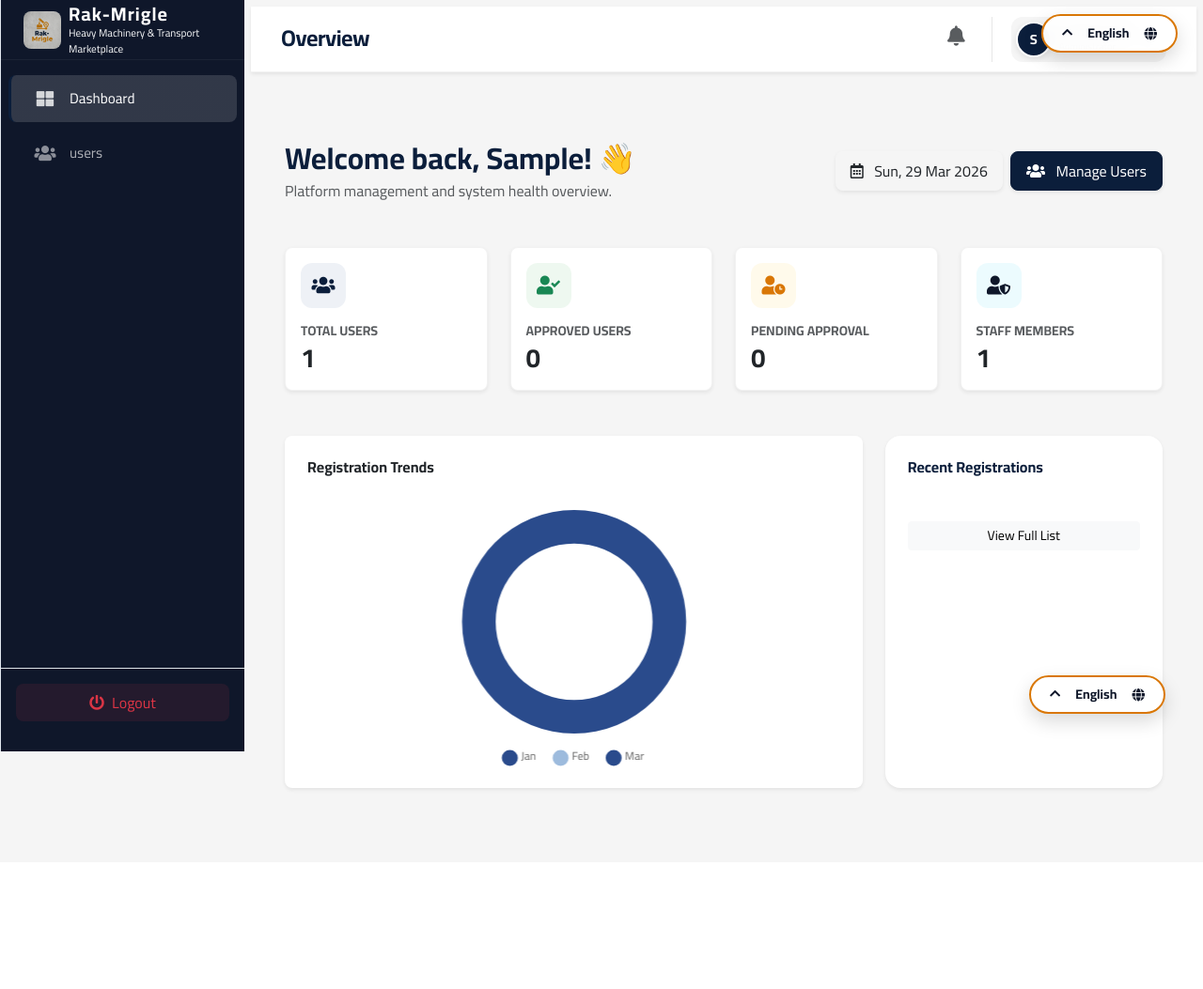
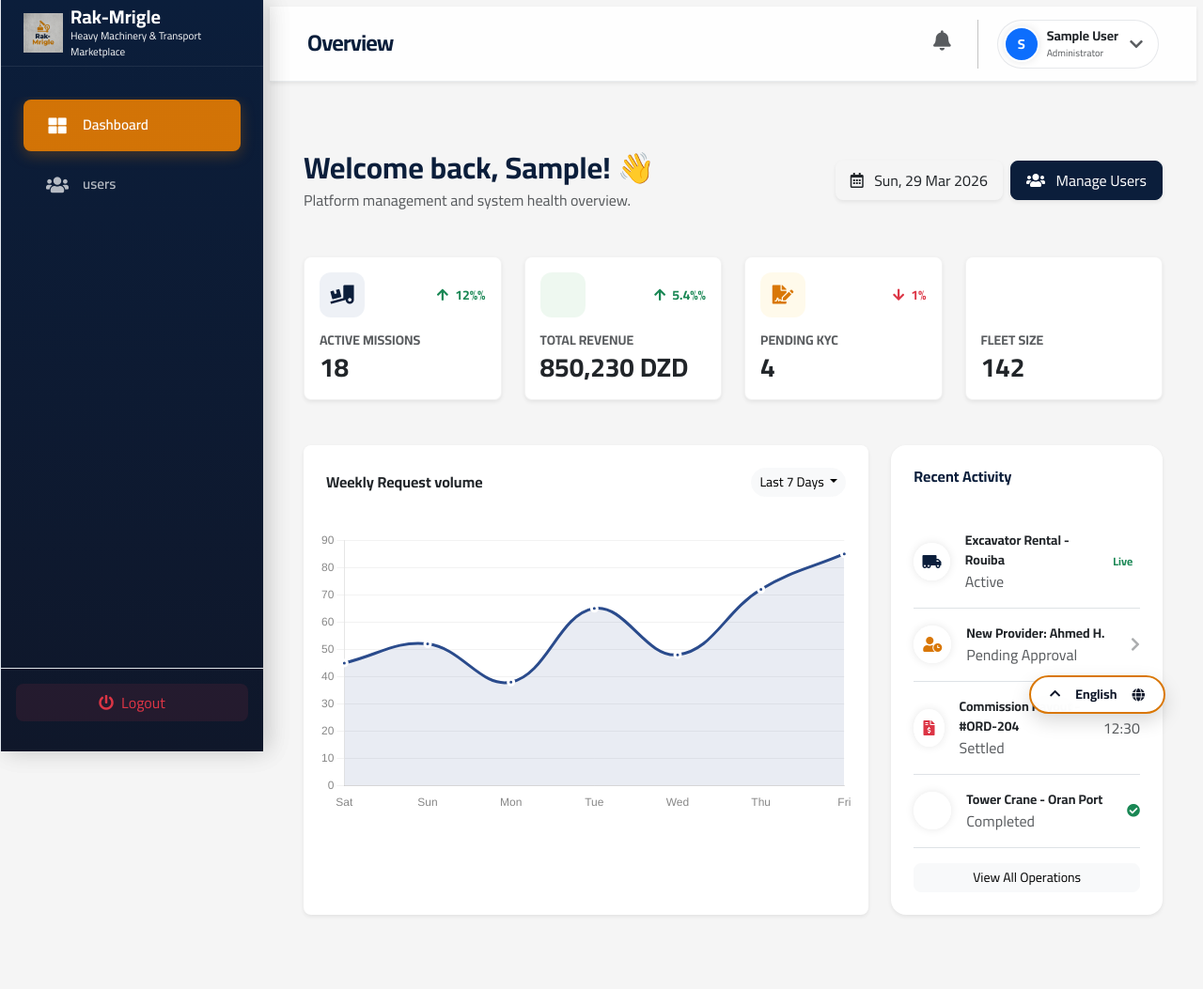
Before and after one commit to amraoui-mo7amed/rak-mrigle, a Django app: page /dashboard/home/ in a window 1280 px wide. Shown: the whole page at 94% size. Before the commit the page ends 843 px from the top, so only its background shows below. Run offline with Django 5.2, Linux system fonts and the light colour scheme; the visitor is signed in with stand-in values (Sample User, id 1); data comes from the database, SQL or seed files in the repository; data that the repository does not hold is empty; some libraries are stand-ins or nearby versions.

```diff
--- a/core/settings.py
+++ b/core/settings.py
@@ -125,8 +125,8 @@ AUTH_PASSWORD_VALIDATORS = [
 LANGUAGE_CODE = "ar"
 
 LANGUAGES = [
+    ("ar", _("العربية")),
     ("en", _("English")),
-    ("ar", _("العربية")),
     ("fr", _("French"))
 ]
 
--- a/dashboard/static/css/dash_index.css
+++ b/dashboard/static/css/dash_index.css
@@ -1,14 +1,40 @@
-/* ========================
-    Dashboard Shell Styles
-=========================== */
+/* ============================================================
+   Rak-Mrigle Dashboard Shell - Premium Design System
+   Colors synced with core/context_processors.py
+   ============================================================ */
 
 :root {
-    --sidebar-width: 260px;
-    --sidebar-collapsed-width: 75px;
-    --sidebar-bg: var(--brand-dark);
-    --sidebar-accent: var(--brand-secondary);
-    --header-height: 70px;
-    --dropdown-shadow: 0 10px 30px rgba(0, 0, 0, 0.15);
+    /* Color Palette */
+    --brand-primary: #0B1E3B;
+    --brand-secondary: #0F172A;
+    --brand-accent: #D97706;
+    --brand-success: #198754;
+    --brand-danger: #dc3545;
+    --brand-dark: #0F172A;
+    --brand-light: #F8FAFC; /* Slightly brighter than F5F5F5 for better contrast */
+
+    /* Layout Tokens */
+    --sidebar-width: 280px;
+    --sidebar-collapsed-width: 85px;
+    --header-height: 80px;
+
+    /* Component Styles */
+    --sidebar-bg: var(--brand-primary);
+    --sidebar-text: rgba(255, 255, 255, 0.7);
+    --sidebar-text-active: #FFFFFF;
+
+    /* Shadows */
+    --shadow-sm: 0 2px 4px rgba(11, 30, 59, 0.05);
+    --shadow-md: 0 10px 25px rgba(11, 30, 59, 0.08);
+    --shadow-lg: 0 20px 40px rgba(11, 30, 59, 0.15);
+    --dropdown-shadow: 0 15px 35px rgba(0, 0, 0, 0.12);
+}
+
+/* Base Dashboard Layout */
+body.dashboard-body {
+    background-color: var(--brand-light);
+    color: var(--brand-secondary);
+    font-family: 'Outfit', 'Inter', sans-serif;
 }
 
 .sidebar {
@@ -16,198 +42,194 @@
     top: 0;
     bottom: 0;
     width: var(--sidebar-width);
-    z-index: 1040;
+    z-index: 1050;
     background-color: var(--sidebar-bg) !important;
-    transition: all 0.3s cubic-bezier(0.4, 0, 0.2, 1);
-    border: none;
-    margin: 0;
-    border-radius: 0;
+    background: linear-gradient(180deg, var(--brand-primary) 0%, var(--brand-secondary) 100%) !important;
+    transition: all 0.4s cubic-bezier(0.4, 0, 0.2, 1);
+    box-shadow: 5px 0 25px rgba(0, 0, 0, 0.1);
     display: flex;
     flex-direction: column;
+    border: none;
 }
 
-[dir="rtl"] .sidebar { right: 0; left: auto; }
+[dir="rtl"] .sidebar { right: 0; left: auto; box-shadow: -5px 0 25px rgba(0, 0, 0, 0.1); }
 [dir="ltr"] .sidebar { left: 0; right: auto; }
-
 
 .sidebar-header {
     height: var(--header-height);
     display: flex;
     align-items: center;
     padding: 0 1.5rem;
-    border-bottom: 1px solid rgba(255, 255, 255, 0.05);
+    border-bottom: 1px solid rgba(255, 255, 255, 0.08);
+    margin-bottom: 1rem;
 }
 
 .sidebar-logo {
-    height: 40px;
+    height: 42px;
     width: auto;
-    border-radius: 8px;
-    transition: all 0.3s ease;
+    transition: transform 0.3s ease;
 }
 
+.sidebar-logo:hover {
+    transform: scale(1.05);
+}
+
+/* Sidebar Navigation */
 .sidebar .nav-link {
-    color: rgba(255, 255, 255, 0.65);
-    padding: 0.85rem 1.5rem;
+    color: var(--sidebar-text);
+    padding: 1rem 1.5rem;
+    margin: 0.2rem 1rem;
+    border-radius: 12px;
     display: flex;
     align-items: center;
-    gap: 14px;
-    font-weight: 500;
+    gap: 15px;
+    font-weight: 600;
     font-size: 0.95rem;
-    transition: all 0.2s ease;
-    border-left: 3px solid transparent;
+    transition: all 0.3s ease;
+    position: relative;
+    overflow: hidden;
 }
 
-[dir="rtl"] .sidebar .nav-link { border-left: none; border-right: 3px solid transparent; }
-
-.sidebar .nav-link:hover {
-    color: #fff;
-    background-color: rgba(255, 255, 255, 0.05);
-}
-
-.sidebar .nav-link.active {
-    color: #fff;
-    background-color: rgba(255, 255, 255, 0.1);
-    border-left-color: var(--brand-primary);
-}
-
-[dir="rtl"] .sidebar .nav-link.active {
-    border-right-color: var(--brand-primary);
-}
-
-
-[dir="rtl"] .sidebar .nav-link { border-left: none; border-right: 3px solid transparent; }
-
 .sidebar .nav-link i {
-    font-size: 1.15rem;
+    font-size: 1.2rem;
     width: 24px;
     text-align: center;
-    opacity: 0.8;
+    transition: transform 0.3s ease;
 }
 
 .sidebar .nav-link:hover {
-    color: #fff;
-    background-color: rgba(255, 255, 255, 0.05);
+    color: var(--sidebar-text-active);
+    background-color: rgba(255, 255, 255, 0.08);
 }
 
+.sidebar .nav-link:hover i {
+    transform: translateX(3px);
+}
+[dir="rtl"] .sidebar .nav-link:hover i { transform: translateX(-3px); }
+
 .sidebar .nav-link.active {
-    color: #fff;
-    background-color: rgba(255, 255, 255, 0.15);
-    border-left-color: var(--brand-primary);
+    color: var(--sidebar-text-active);
+    background-color: var(--brand-accent);
+    box-shadow: 0 4px 15px rgba(217, 119, 6, 0.3);
 }
 
-[dir="rtl"] .sidebar .nav-link.active {
-    border-right-color: var(--brand-primary);
+.sidebar .nav-link.active i {
+    color: #FFFFFF;
 }
 
-/* Dashboard Content Area */
+/* Content Area */
 .dashContent {
     min-height: 100vh;
     background-color: var(--brand-light);
-    transition: all 0.3s cubic-bezier(0.4, 0, 0.2, 1);
+    transition: all 0.4s cubic-bezier(0.4, 0, 0.2, 1);
     width: 100%;
 }
 
-[dir="rtl"] .dashContent {
-    margin-right: var(--sidebar-width);
-    margin-left: 0;
-}
-[dir="ltr"] .dashContent {
-    margin-left: var(--sidebar-width);
-    margin-right: 0;
-}
-
+[dir="rtl"] .dashContent { margin-right: var(--sidebar-width); margin-left: 0; }
+[dir="ltr"] .dashContent { margin-left: var(--sidebar-width); margin-right: 0; }
 
 .dash-header {
     height: var(--header-height);
-    background-color: rgba(255, 255, 255, 0.95);
-    backdrop-filter: blur(10px);
-    padding: 0 2rem;
-    border-bottom: 1px solid rgba(0,0,0,0.05);
+    background-color: rgba(255, 255, 255, 0.85);
+    backdrop-filter: blur(15px);
+    -webkit-backdrop-filter: blur(15px);
+    padding: 0 2.5rem;
+    border-bottom: 1px solid rgba(11, 30, 59, 0.08);
+    position: sticky;
+    top: 0;
     z-index: 1020;
+    display: flex;
+    align-items: center;
+    justify-content: space-between;
 }
 
 .dash-header h4 {
     margin: 0;
     font-weight: 800;
     color: var(--brand-primary);
-    letter-spacing: -0.5px;
+    font-size: 1.5rem;
+    letter-spacing: -0.8px;
 }
 
-/* Dropdown Styling */
+/* Premium Dropdowns */
 .dropdown-menu {
-    border-radius: 16px;
-    border: 1px solid rgba(0,0,0,0.05);
+    border-radius: 20px;
+    border: 1px solid rgba(11, 30, 59, 0.05);
     box-shadow: var(--dropdown-shadow);
-    padding: 0.5rem;
-    margin-top: 10px !important;
-    animation: dropdownFade 0.2s ease-out;
-}
-
-@keyframes dropdownFade {
-    from { opacity: 0; transform: translateY(10px); }
-    to { opacity: 1; transform: translateY(0); }
+    padding: 0.8rem;
+    margin-top: 15px !important;
+    background: #FFFFFF;
 }
 
 .dropdown-item {
-    border-radius: 10px;
-    padding: 0.6rem 1rem;
-    font-weight: 500;
+    border-radius: 12px;
+    padding: 0.75rem 1.2rem;
+    font-weight: 600;
+    color: var(--brand-secondary);
     transition: all 0.2s ease;
 }
 
 .dropdown-item:hover {
-    background-color: rgba(0, 0, 0, 0.05);
+    background-color: #F1F5F9;
+    color: var(--brand-accent);
+    transform: translateX(5px);
+}
+[dir="rtl"] .dropdown-item:hover { transform: translateX(-5px); }
+
+.dropdown-item i {
+    margin-right: 12px;
     color: var(--brand-primary);
+    opacity: 0.7;
+}
+[dir="rtl"] .dropdown-item i { margin-right: 0; margin-left: 12px; }
+
+/* User Control Trigger */
+.user-dropdown-trigger {
+    background: #FFFFFF;
+    padding: 6px 16px 6px 6px;
+    border-radius: 50px;
+    border: 1px solid rgba(11, 30, 59, 0.1);
+    transition: all 0.3s ease;
+    display: flex;
+    align-items: center;
+    gap: 12px;
 }
 
-/* User Profile Trigger */
-.user-dropdown-trigger {
-    background: var(--brand-light);
-    padding: 5px 12px 5px 5px;
-    border-radius: 12px;
-    transition: all 0.2s ease;
-}
-
-[dir="rtl"] .user-dropdown-trigger { padding: 5px 5px 5px 12px; }
+[dir="rtl"] .user-dropdown-trigger { padding: 6px 6px 6px 16px; }
 
 .user-dropdown-trigger:hover {
-    background: rgba(0, 0, 0, 0.05);
+    border-color: var(--brand-accent);
+    box-shadow: var(--shadow-md);
+    transform: translateY(-1px);
 }
 
 .avatar-circle {
-    box-shadow: 0 2px 6px rgba(0, 0, 0, 0.1);
-    border: 2px solid #fff;
-    background-color: var(--brand-primary) !important;
+    width: 40px;
+    height: 40px;
+    border-radius: 50%;
+    object-fit: cover;
+    border: 2px solid #FFFFFF;
+    box-shadow: 0 0 10px rgba(0,0,0,0.1);
 }
 
-.leading-tight { line-height: 1.25; }
-.opacity-10 { opacity: 0.1; }
-.opacity-20 { opacity: 0.2; }
-
-.sidebar-brand-text h5 {
-    letter-spacing: 1px;
+/* Responsive Overrides */
+@media (max-width: 1199.98px) {
+    :root {
+        --sidebar-width: 260px;
+    }
+    .dash-header { padding: 0 1.5rem; }
 }
 
-.no-caret::after { display: none !important; }
-
-/* Mobile Responsiveness */
 @media (max-width: 991.98px) {
     .sidebar { width: var(--sidebar-collapsed-width); }
     .sidebar span, .sidebar-brand-text { display: none; }
 
-    [dir="rtl"] .dashContent {
-        margin-right: var(--sidebar-collapsed-width);
-        margin-left: 0;
-    }
-    [dir="ltr"] .dashContent {
-        margin-left: var(--sidebar-collapsed-width);
-        margin-right: 0;
-    }
+    [dir="rtl"] .dashContent { margin-right: var(--sidebar-collapsed-width); }
+    [dir="ltr"] .dashContent { margin-left: var(--sidebar-collapsed-width); }
 
-    .sidebar .nav-link { justify-content: center; padding: 1.2rem 0; }
-    .sidebar .nav-link i { margin: 0; }
+    .sidebar .nav-link { justify-content: center; padding: 1.2rem 0; margin: 0.5rem; }
+    .sidebar .nav-link i { margin: 0; font-size: 1.4rem; }
     .sidebar-header { justify-content: center; padding: 0; }
-    .sidebar-logo { margin: 0 !important; }
 }
 
 @media (max-width: 575.98px) {
@@ -215,16 +237,27 @@
         transform: translateX(100%);
         left: auto;
         right: 0;
+        width: 280px !important;
     }
     [dir="ltr"] .sidebar {
         transform: translateX(-100%);
         right: auto;
         left: 0;
     }
-    .sidebar.show { transform: translateX(0); width: var(--sidebar-width); }
+    .sidebar.show { transform: translateX(0); }
+
     .sidebar.show span, .sidebar.show .sidebar-brand-text {
         display: inline;
     }
+
     .dashContent { margin: 0 !important; }
     .dash-header { padding: 0 1rem; }
+    .dash-header h4 { font-size: 1.2rem; }
 }
+
+/* Helper Utilities */
+.text-brand { color: var(--brand-primary) !important; }
+.bg-brand { background-color: var(--brand-primary) !important; }
+.text-accent { color: var(--brand-accent) !important; }
+.bg-accent { background-color: var(--brand-accent) !important; }
+.no-caret::after { display: none !important; }
--- a/dashboard/templates/dash/dash_home.html
+++ b/dashboard/templates/dash/dash_home.html
@@ -47,45 +47,30 @@
 
         <!-- ======= Stats Cards ======= -->
         <div class="row mb-4" data-aos="fade-up">
-            {% include "components/stat_card.html" with title=stat_1.title value=stat_1.value icon=stat_1.icon color=stat_1.color trend=stat_1.trend trend_dir="up" %}
+            {% include "components/stat_card.html" with title=_("Active Missions") value="18" icon="fas fa-truck-loading" color="primary" trend="12%" trend_dir="up" %}
 
-            {% include "components/stat_card.html" with title=stat_2.title value=stat_2.value icon=stat_2.icon color=stat_2.color trend=stat_2.trend trend_dir="up" %}
+            {% include "components/stat_card.html" with title=_("Total Revenue") value="850,230 DZD" icon="fas fa-hand-holding-dollar" color="success" trend="5.4%" trend_dir="up" %}
 
-            {% include "components/stat_card.html" with title=stat_3.title value=stat_3.value icon=stat_3.icon color=stat_3.color trend=stat_3.trend trend_dir=stat_3.trend_dir|default:"down" trend_color=stat_3.trend_color|default:"success" %}
+            {% include "components/stat_card.html" with title=_("Pending KYC") value="4" icon="fas fa-file-signature" color="warning" trend="1" trend_dir="down" trend_color="danger" %}
 
-            {% include "components/stat_card.html" with title=stat_4.title value=stat_4.value icon=stat_4.icon color=stat_4.color %}
+            {% include "components/stat_card.html" with title=_("Fleet Size") value="142" icon="fas fa-shovels" color="dark" %}
         </div>
 
         <!-- ======= Main Section ======= -->
         <div class="row g-4 mb-4">
             <!-- Dynamic Chart -->
             <div class="col-12 col-lg-8" data-aos="fade-right">
-                {% if role == 'admin' %}
-                    <div class="card shadow-sm chart-card h-100"
-                         id="userDistChartCard"
-                         data-bs-labels='{{ user_dist_labels|safe }}'
-                         data-bs-values='{{ user_dist_values|safe }}'>
-                        <div class="card-header bg-transparent border-0 pt-4 px-4">
-                            <h6 class="fw-bold mb-0 text-dark">{{ chart_title }}</h6>
-                        </div>
-                        <div class="card-body d-flex align-items-center justify-content-center">
-                            <div style="height: 280px; width: 100%;">
-                                <canvas id="userDistChart"></canvas>
-                            </div>
-                        </div>
-                    </div>
-                {% else %}
                 <div class="card shadow-sm chart-card h-100"
                      id="salesWeekChartCard"
                      data-bs-labels='["{% trans "Sat" %}", "{% trans "Sun" %}", "{% trans "Mon" %}", "{% trans "Tue" %}", "{% trans "Wed" %}", "{% trans "Thu" %}", "{% trans "Fri" %}"]'
-                         data-bs-values='{{ chart_values|safe }}'>
-                        <div class="card-header d-flex justify-content-between align-items-center">
-                            <h6 class="mb-0">{{ chart_title }}</h6>
+                     data-bs-values='[45, 52, 38, 65, 48, 72, 85]'>
+                    <div class="card-header d-flex justify-content-between align-items-center bg-transparent border-0 pt-4 px-4">
+                        <h6 class="fw-bold mb-0 text-dark">{% trans "Weekly Request volume" %}</h6>
                         <div class="dropdown">
-                                <button class="btn btn-sm btn-light dropdown-toggle" type="button" data-bs-toggle="dropdown">
+                            <button class="btn btn-sm btn-light dropdown-toggle rounded-pill" type="button" data-bs-toggle="dropdown">
                                 {% trans "Last 7 Days" %}
                             </button>
-                                <ul class="dropdown-menu">
+                            <ul class="dropdown-menu shadow-sm">
                                 <li><a class="dropdown-item" href="#">{% trans "Last 30 Days" %}</a></li>
                             </ul>
                         </div>
@@ -96,60 +81,66 @@
                         </div>
                     </div>
                 </div>
-                {% endif %}
             </div>
 
-            <!-- List Section -->
+            <!-- List Section: Recent Activity -->
             <div class="col-12 col-lg-4" data-aos="fade-left">
                 <div class="card shadow-sm border-0 rounded-4 h-100 bg-white">
                     <div class="card-header bg-transparent border-0 pt-4 px-4">
-                        <h6 class="fw-bold mb-0 text-primary">{{ list_title }}</h6>
+                        <h6 class="fw-bold mb-0 text-primary">{% trans "Recent Activity" %}</h6>
                     </div>
                     <div class="card-body p-4">
                         <ul class="list-group list-group-flush">
-                            {% if role == 'admin' %}
-                                {% for profile in recent_users %}
                             <li class="list-group-item px-0 py-3 bg-transparent border-bottom d-flex justify-content-between align-items-center">
                                 <div class="d-flex align-items-center gap-3">
-                                        <div class="avatar-circle bg-light text-primary rounded-circle d-flex align-items-center justify-content-center fw-bold" style="width: 40px; height: 40px;">
-                                            {{ profile.user.username|slice:":1"|upper }}
+                                    <div class="avatar-circle bg-soft-primary text-primary rounded-circle d-flex align-items-center justify-content-center" style="width: 40px; height: 40px;">
+                                        <i class="fas fa-truck-moving"></i>
                                     </div>
                                     <div>
-                                            <p class="mb-0 fw-bold small text-dark">{{ profile.user.get_full_name|default:profile.user.username }}</p>
-                                            <p class="mb-0 smaller text-muted">
-                                                {{ profile.get_sex_display|default:_("User") }}
-                                            </p>
+                                        <p class="mb-0 fw-bold small text-dark">Excavator Rental - Rouiba</p>
+                                        <p class="mb-0 smaller text-muted">{% trans "Active" %}</p>
                                     </div>
                                 </div>
-                                    <a href="{% url 'dash:user_details' profile.pk %}" class="btn btn-link p-0 text-muted">
-                                        <i class="fas fa-chevron-right smaller"></i>
-                                    </a>
+                                <span class="badge bg-soft-success text-success rounded-pill smaller">Live</span>
                             </li>
-                                {% endfor %}
-                            {% else %}
-                                {% for item in list_items %}
                             <li class="list-group-item px-0 py-3 bg-transparent border-bottom d-flex justify-content-between align-items-center">
                                 <div class="d-flex align-items-center gap-3">
-                                        <div class="avatar-circle bg-light text-primary rounded-circle d-flex align-items-center justify-content-center" style="width: 40px; height: 40px;">
-                                            <i class="fas fa-rocket"></i>
+                                    <div class="avatar-circle bg-soft-warning text-warning rounded-circle d-flex align-items-center justify-content-center" style="width: 40px; height: 40px;">
+                                        <i class="fas fa-user-clock"></i>
                                     </div>
                                     <div>
-                                            <p class="mb-0 fw-bold small text-dark">{{ item }}</p>
-                                            <p class="mb-0 smaller text-muted">
-                                                {% trans "Active" %}
-                                            </p>
+                                        <p class="mb-0 fw-bold small text-dark">New Provider: Ahmed H.</p>
+                                        <p class="mb-0 smaller text-muted">{% trans "Pending Approval" %}</p>
                                     </div>
                                 </div>
                                 <i class="fas fa-chevron-right smaller text-muted opacity-50"></i>
                             </li>
-                                {% endfor %}
-                            {% endif %}
+                            <li class="list-group-item px-0 py-3 bg-transparent border-bottom d-flex justify-content-between align-items-center">
+                                <div class="d-flex align-items-center gap-3">
+                                    <div class="avatar-circle bg-soft-danger text-danger rounded-circle d-flex align-items-center justify-content-center" style="width: 40px; height: 40px;">
+                                        <i class="fas fa-file-invoice-dollar"></i>
+                                    </div>
+                                    <div>
+                                        <p class="mb-0 fw-bold small text-dark">Commission Payout - #ORD-204</p>
+                                        <p class="mb-0 smaller text-muted">{% trans "Settled" %}</p>
+                                    </div>
+                                </div>
+                                <span class="text-muted smaller">12:30</span>
+                            </li>
+                            <li class="list-group-item px-0 py-3 bg-transparent border-bottom d-flex justify-content-between align-items-center">
+                                <div class="d-flex align-items-center gap-3">
+                                    <div class="avatar-circle bg-soft-info text-info rounded-circle d-flex align-items-center justify-content-center" style="width: 40px; height: 40px;">
+                                        <i class="fas fa-crane"></i>
+                                    </div>
+                                    <div>
+                                        <p class="mb-0 fw-bold small text-dark">Tower Crane - Oran Port</p>
+                                        <p class="mb-0 smaller text-muted">{% trans "Completed" %}</p>
+                                    </div>
+                                </div>
+                                <i class="fas fa-check-circle text-success small"></i>
+                            </li>
                         </ul>
-                        {% if role == 'admin' %}
-                            <a href="{% url 'dash:user_list' %}" class="btn btn-light w-100 mt-3 btn-sm">{% trans "View Full List" %}</a>
-                        {% else %}
-                            <a href="#" class="btn btn-light w-100 mt-3 btn-sm">{% trans "View Full List" %}</a>
-                        {% endif %}
+                        <a href="#" class="btn btn-light w-100 mt-3 btn-sm rounded-3">{% trans "View All Operations" %}</a>
                     </div>
                 </div>
             </div>
--- a/dashboard/templates/dash/dash_index.html
+++ b/dashboard/templates/dash/dash_index.html
@@ -88,7 +88,6 @@
                     </h4>
                 </div>
                 <div class="d-flex align-items-center gap-2 gap-md-3">
-                    {% include "partials/language_switcher.html" %}
                     {% include "components/notification_dropdown.html" %}
 
                     <div class="vr mx-1 d-none d-md-block opacity-10">
--- a/frontend/templates/home.html
+++ b/frontend/templates/home.html
@@ -17,7 +17,6 @@
                 </span>
             </a>
             <div class="ms-auto d-flex align-items-center gap-3">
-                {% include 'partials/language_switcher.html' %}
                 {% if user.is_authenticated %}
                     <a href="{% url 'dash:dash_home' %}" class="btn btn-dark rounded-pill px-4 fw-bold">{% trans "Dashboard" %}</a>
                 {% else %}
@@ -33,7 +32,7 @@
 
 {% block content %}
     <!-- 1. Impact Hero Section -->
-    <section class="custom-hero bg-accent-soft position-relative overflow-hidden py-5">
+    <section class="custom-hero mt-4 bg-accent-soft position-relative overflow-hidden py-5">
         <div class="container py-lg-5">
             <div class="row align-items-center g-5">
                 <div class="col-lg-7" data-aos="fade-right">
```
Also changed, not shown: user_auth/static/css/auth.css (+49 -9 lines), locale/ar/LC_MESSAGES/django.po, locale/en/LC_MESSAGES/django.po, locale/fr/LC_MESSAGES/django.po, 3 other files. Lines whose indentation alone changed are shown as unchanged.
